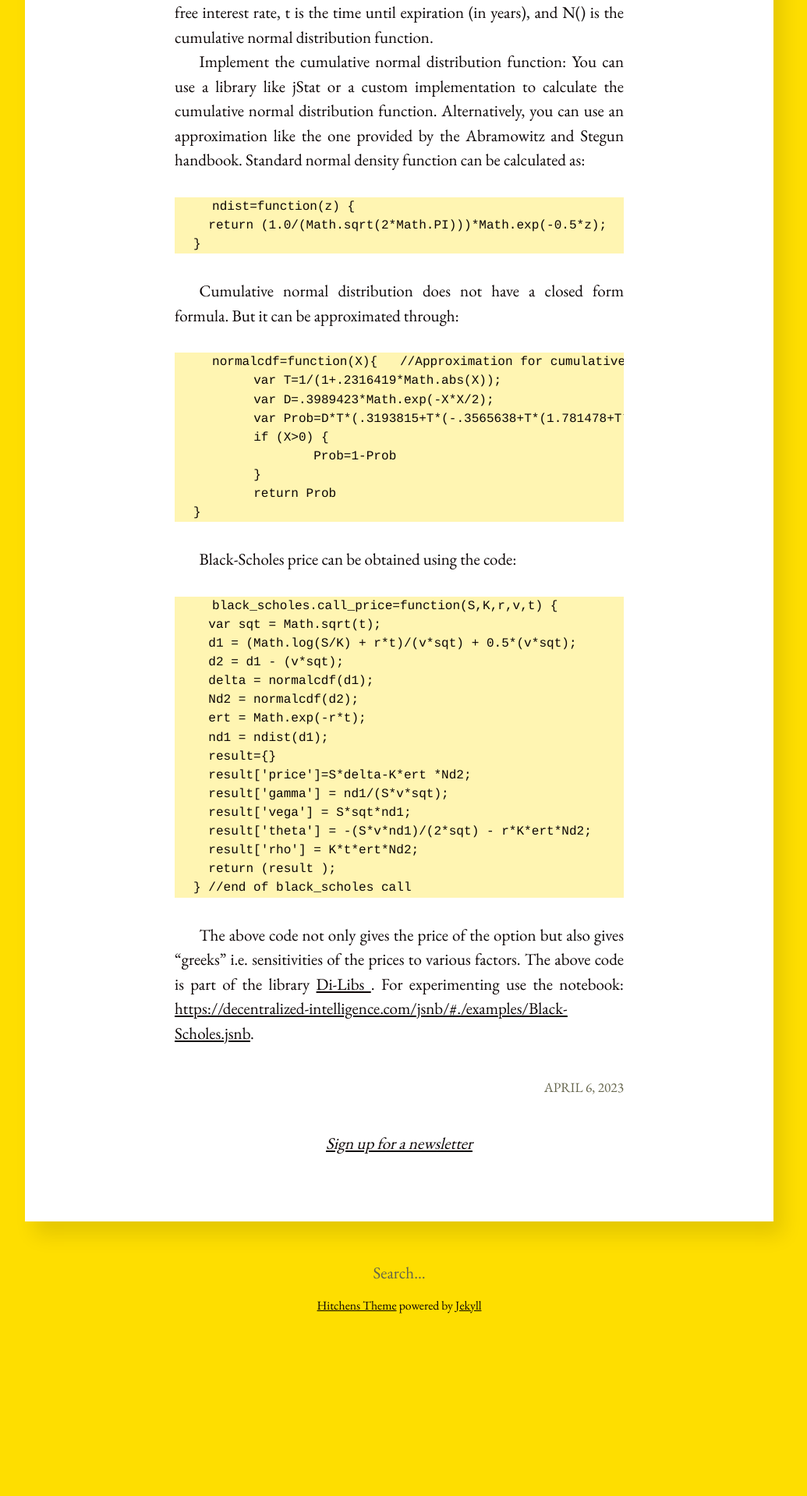
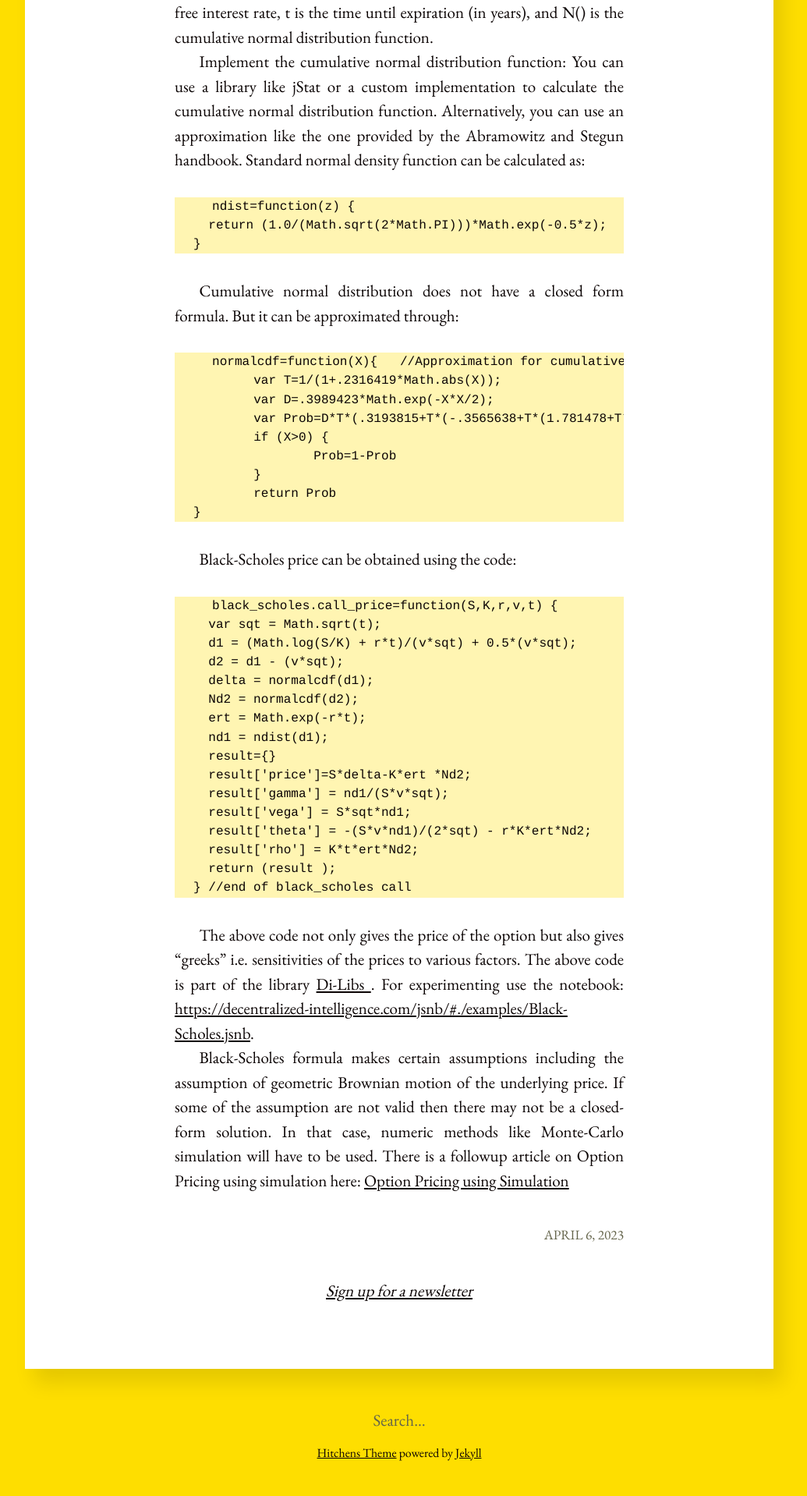
Before and after one commit to gopi-suvanam/gopi-suvanam.github.io, a Jekyll site: the page built from _posts/2023-04-06-Option-Pricing-using-Black-Scholes-in-JavaScript.md, in a window 1280 px wide. Shown: the part 3050-4968 px from the top of the page at 78% size, without its empty margins (128-1163 px from the left). Built offline with Jekyll 4.4.1, drawn with Linux system fonts in a browser that asks for light colours; before the commit the page ends 4779 px from its top, so only the background shows below that.

Commit message:
Update 2023-04-06-Option-Pricing-using-Black-Scholes-in-JavaScript.md

```diff
--- a/_posts/2023-04-06-Option-Pricing-using-Black-Scholes-in-JavaScript.md
+++ b/_posts/2023-04-06-Option-Pricing-using-Black-Scholes-in-JavaScript.md
@@ -86,3 +86,6 @@ Black-Scholes price can be obtained using the code:
 	} //end of black_scholes call
 
 The above code not only gives the price of the option but also gives "greeks" i.e. sensitivities of the prices to various factors. The above code is part of the library <a href="https://github.com/gopi-suvanam/di-libs/"> Di-Libs </a>. For experimenting use the notebook: [https://decentralized-intelligence.com/jsnb/#./examples/Black-Scholes.jsnb](https://decentralized-intelligence.com/jsnb/#./examples/Black-Scholes.jsnb).
+
+Black-Scholes formula makes certain assumptions including the assumption of geometric Brownian motion of the underlying price. If some of the assumption are not valid then there may not be a closed-form solution. In that case, numeric methods like Monte-Carlo simulation will have to be used. There is a followup article on Option Pricing using simulation here: [Option Pricing using Simulation
+](/2023/05/04/Monte-Carlo-Simulation-for-Option-Pricing.html)
```
